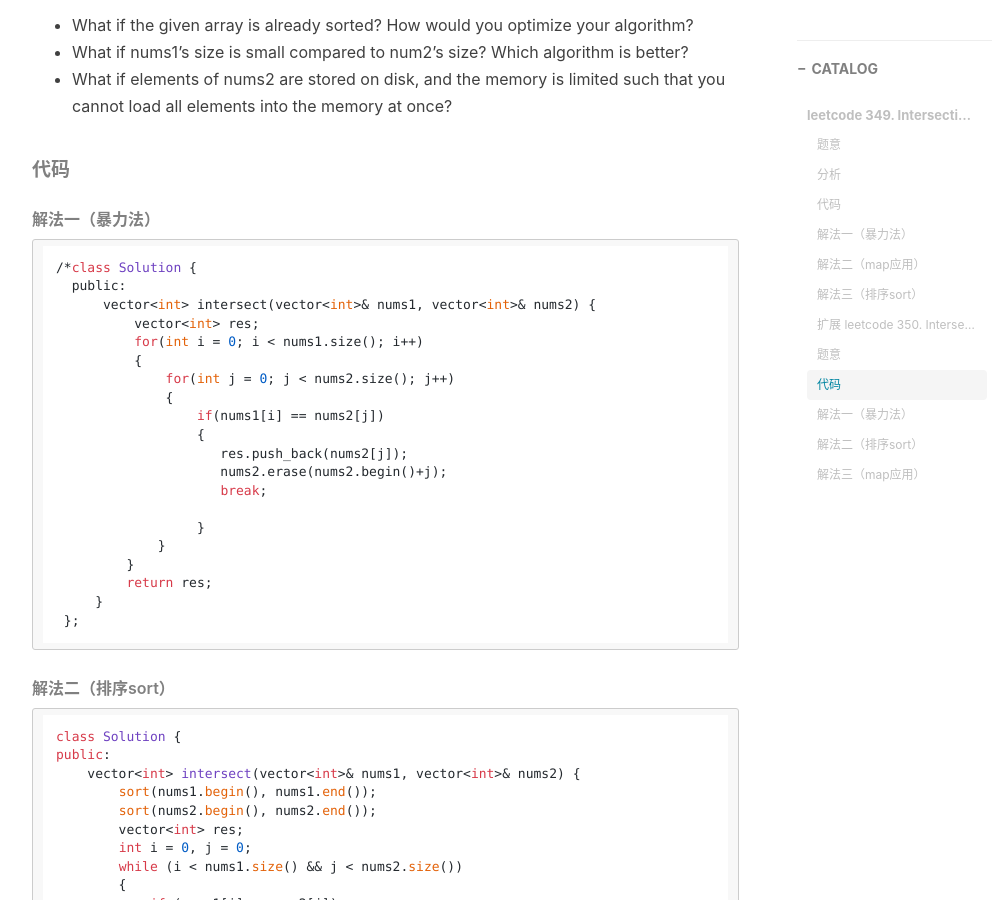
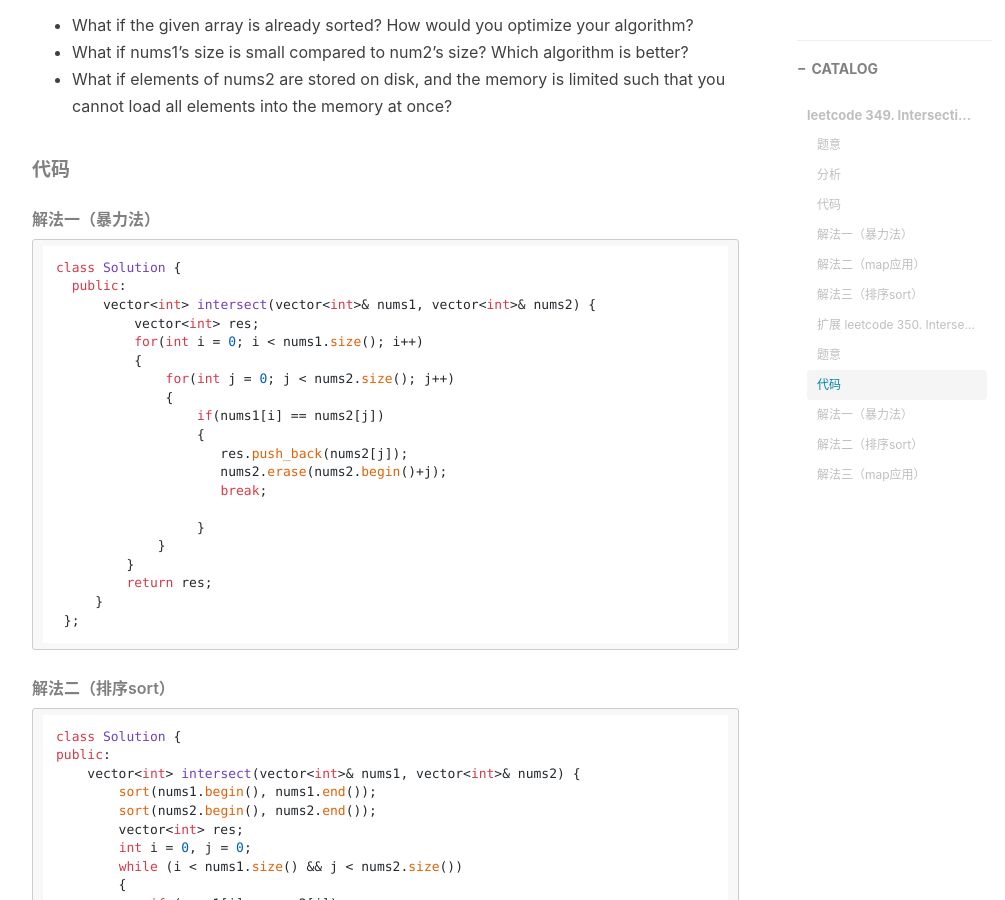
Before and after one commit to johnnwyw/johnnwyw.github.io, a Jekyll site: the page built from _posts/2016-05-25-leetcode 349. Intersection of Two Arrays.markdown, in a window 1280 px wide and 900 px high, scrolled down 3339 px. Shown: the whole window, without its empty margins (233-1238 px from the left). Built offline with Jekyll 4.4.1, drawn with Linux system fonts in a browser that asks for light colours; nearby versions of some CDN libraries; comment, search, counter and statistics services are not loaded.

````diff
--- a/_posts/2016-05-25-leetcode 349. Intersection of Two Arrays.markdown
+++ b/_posts/2016-05-25-leetcode 349. Intersection of Two Arrays.markdown
@@ -156,7 +156,7 @@ The result can be in any order.
 ###### 解法一（暴力法）
 
 ```
-/*class Solution {
+class Solution {
   public:
       vector<int> intersect(vector<int>& nums1, vector<int>& nums2) {
           vector<int> res;
````
